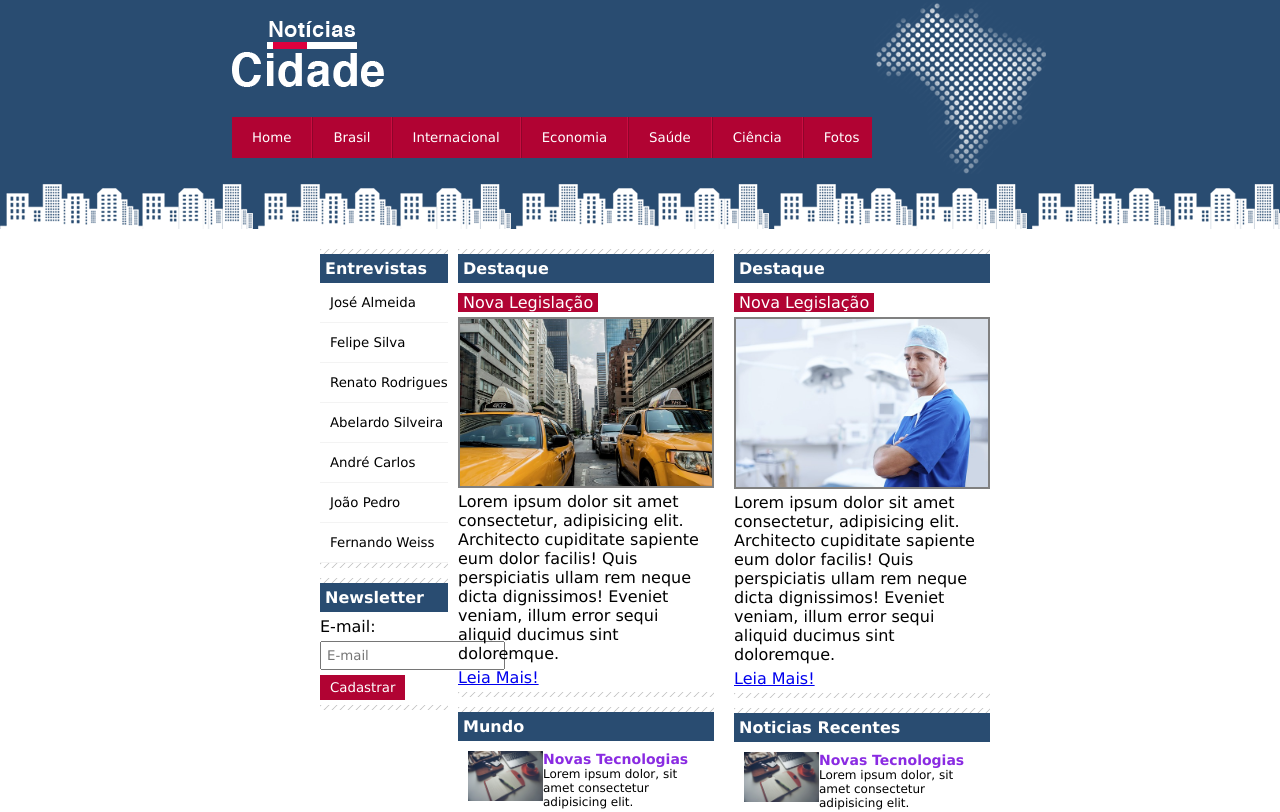
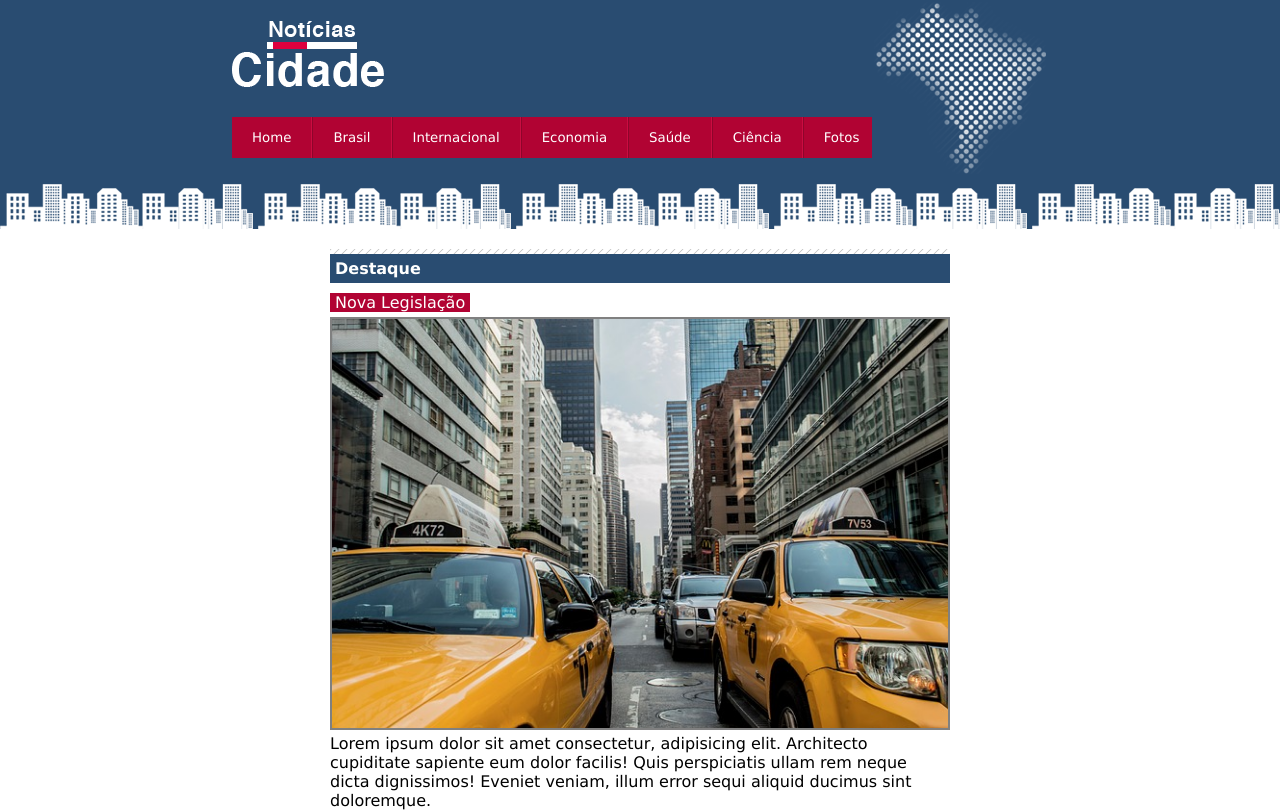
Before and after one commit to MatheusCastro37/NoticiasCidade_React, a React (Vite) app: page /fotos in a window 1280 px wide. Shown: the top 812 px of the page. Built offline with nearby package versions, Linux system fonts and the light colour scheme.

Commit message:
finalizado as rotas e paginas.

```diff
--- a/package.json
+++ b/package.json
@@ -16,6 +16,7 @@
     "@mui/material": "^5.14.0",
     "react": "^18.2.0",
     "react-dom": "^18.2.0",
+    "react-router-dom": "^6.14.1",
     "styled-components": "^6.0.3"
   },
   "devDependencies": {
--- a/src/App.jsx
+++ b/src/App.jsx
@@ -1,9 +1,16 @@
 import { Home } from "./pages/Home/Home";
+import { Brasil } from './pages/Brasil/Brasil';
+import { Fotos } from './pages/Fotos/Fotos';
+import { Routes, Route } from 'react-router-dom';
 
 function App() {
   return (
     <>
-      <Home />
+      <Routes>
+        <Route path='/' element={<Home />} />
+        <Route path='/brasil' element={<Brasil />} />
+        <Route path='/fotos' element={<Fotos />} />
+      </Routes>
     </>
   )
 }
--- a/src/components/Card/style.js
+++ b/src/components/Card/style.js
@@ -4,7 +4,6 @@ import Fundo from '../../assets/images/fundo-caixa.png';
 export const CardPost = styled.div`
     height: fit-content;
     margin: 0 10px 10px 10px;
-    width: 20vw;
 
     &::after,
     &::before{
@@ -44,7 +43,6 @@ export const CardPost = styled.div`
 `
 
 export const CardPostBottom = styled.div`
-    width: 20vw;
     height: fit-content;
     display: flex;
     flex-direction: column;
--- a/src/components/Header/Header.jsx
+++ b/src/components/Header/Header.jsx
@@ -1,16 +1,20 @@
 import { ButtonHeader, HeaderWrapper, NavWrapper } from "./style";
 import Logo from '../../assets/images/logo.png';
 import Divisor from '../../assets/images/divisor.png';
+import { Link, /* useResolvedPath, useMatch*/ } from 'react-router-dom';
 
 export const Header = () => {
+  // TODO const resolvedPath = useResolvedPath(Link)
+  // TODO const isActive = useMatch({ path: resolvedPath.pathname, end: true })
+
   return (
     <>
         <HeaderWrapper>
             <img src={Logo} alt="logo do site" />
             <NavWrapper>
-              <ButtonHeader>Home</ButtonHeader>
+              <Link to='/'><ButtonHeader>Home</ButtonHeader></Link>
               <img src={Divisor} />
-              <ButtonHeader>Brasil</ButtonHeader>
+              <Link to='/brasil'><ButtonHeader>Brasil</ButtonHeader></Link>
               <img src={Divisor} />
               <ButtonHeader>Internacional</ButtonHeader>
               <img src={Divisor} />
@@ -20,7 +24,7 @@ export const Header = () => {
               <img src={Divisor} />
               <ButtonHeader>Ciência</ButtonHeader>
               <img src={Divisor} />
-              <ButtonHeader>Fotos</ButtonHeader>
+              <Link to='/fotos'><ButtonHeader>Fotos</ButtonHeader></Link>
             </NavWrapper>
         </HeaderWrapper>
     </>
--- a/src/components/Header/style.js
+++ b/src/components/Header/style.js
@@ -26,4 +26,8 @@ export const ButtonHeader = styled.button`
         cursor: pointer;
         color: #000000;
     }
+
+    &:active{
+        background-color: #000000;
+    }
 `
--- a/src/main.jsx
+++ b/src/main.jsx
@@ -2,10 +2,13 @@ import React from 'react';
 import ReactDOM from 'react-dom/client';
 import App from './App.jsx';
 import { GlobalStyle } from './GlobalStyle.js';
+import { BrowserRouter } from 'react-router-dom';
 
 ReactDOM.createRoot(document.getElementById('root')).render(
   <React.StrictMode>
     <GlobalStyle />
-    <App />
-  </React.StrictMode>,
+    <BrowserRouter>
+      <App />
+    </BrowserRouter>
+  </React.StrictMode>
 )
--- /dev/null
+++ b/src/pages/Brasil/Brasil.jsx
@@ -0,0 +1,26 @@
+import { Header } from "../../components/Header/Header";
+import { NavSide } from '../../components/NavSide/NavSide';
+import { Card } from '../../components/Card/Card';
+import { HeaderWrapper, MainWrapper } from "./style";
+import Detalhe from '../../assets/images/detalhe-topo.png';
+import { Footer } from "../../components/Footer/Footer";
+
+export const Brasil = () => {
+  return (
+    <>
+      <HeaderWrapper>
+        <Header />
+        <img src={Detalhe} alt="Detalhe" />
+      </HeaderWrapper>
+      <MainWrapper>
+        <div>
+          <NavSide />
+        </div>
+        <div id="PostsMain">
+          <Card post="Taxi" title="Mundo"/>
+        </div>
+      </MainWrapper>
+      <Footer />
+    </>
+  )
+}
--- /dev/null
+++ b/src/pages/Brasil/style.js
@@ -0,0 +1,21 @@
+import { styled } from "styled-components";
+
+export const HeaderWrapper = styled.div`
+    display: flex;
+    justify-content: center;
+    align-items: center;
+    width: 50vw;
+    height: fit-content;
+`
+
+export const MainWrapper = styled.div`
+    display: flex;
+    height: fit-content;
+    width: 50vw;
+    margin-top: 70px;
+
+    div#PostsMain{
+        display: flex;
+        width: 100%;
+    }
+`
--- /dev/null
+++ b/src/pages/Fotos/Fotos.jsx
@@ -0,0 +1,22 @@
+import { Header } from "../../components/Header/Header";
+import { Card } from '../../components/Card/Card';
+import { HeaderWrapper, MainWrapper } from "./style";
+import Detalhe from '../../assets/images/detalhe-topo.png';
+import { Footer } from "../../components/Footer/Footer";
+
+export const Fotos = () => {
+  return (
+    <>
+      <HeaderWrapper>
+        <Header />
+        <img src={Detalhe} alt="Detalhe" />
+      </HeaderWrapper>
+      <MainWrapper>
+        <div id="PostsMain">
+          <Card post="Taxi" title="Mundo"/>
+        </div>
+      </MainWrapper>
+      <Footer />
+    </>
+  )
+}
--- /dev/null
+++ b/src/pages/Fotos/style.js
@@ -0,0 +1,21 @@
+import { styled } from "styled-components";
+
+export const HeaderWrapper = styled.div`
+    display: flex;
+    justify-content: center;
+    align-items: center;
+    width: 50vw;
+    height: fit-content;
+`
+
+export const MainWrapper = styled.div`
+    display: flex;
+    height: fit-content;
+    width: 50vw;
+    margin-top: 70px;
+
+    div#PostsMain{
+        display: flex;
+        width: 100%;
+    }
+`
```
Also changed, not shown: 1 other file (tests, documents, lock files or other folders).
